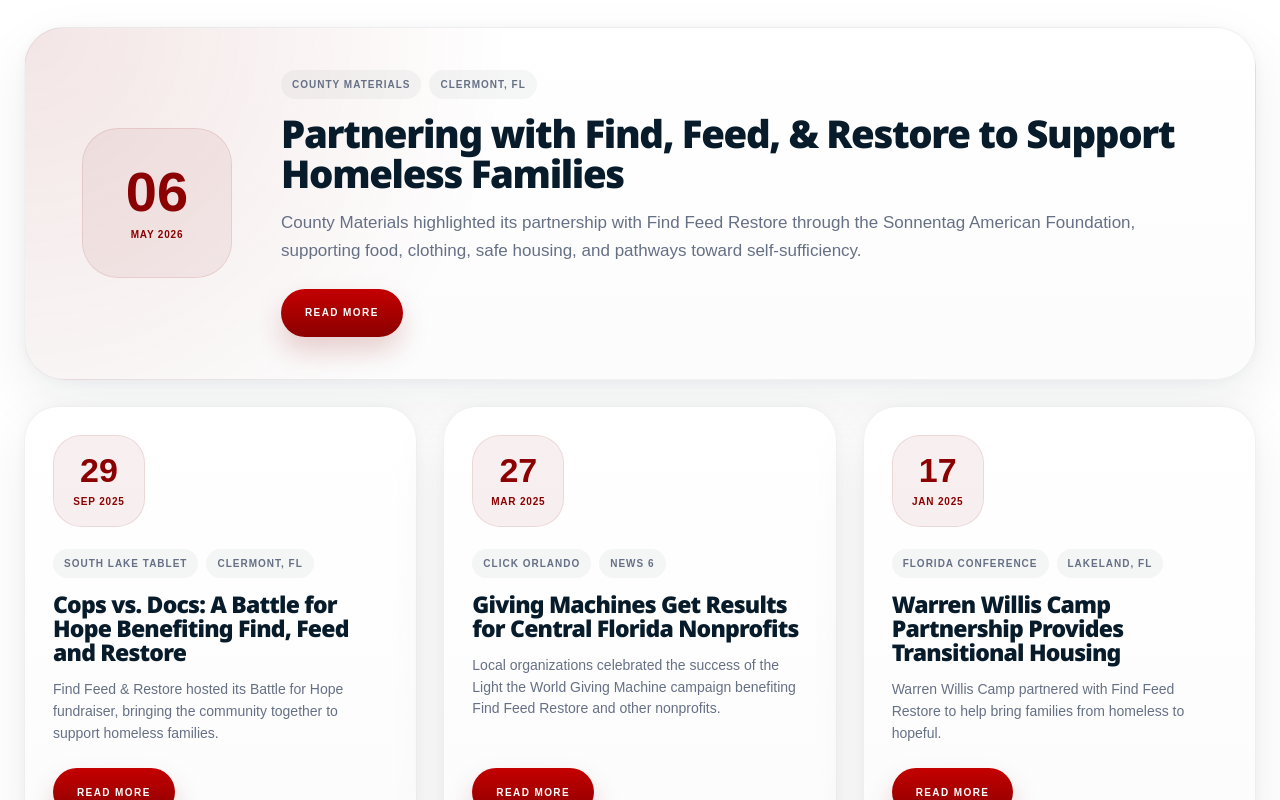
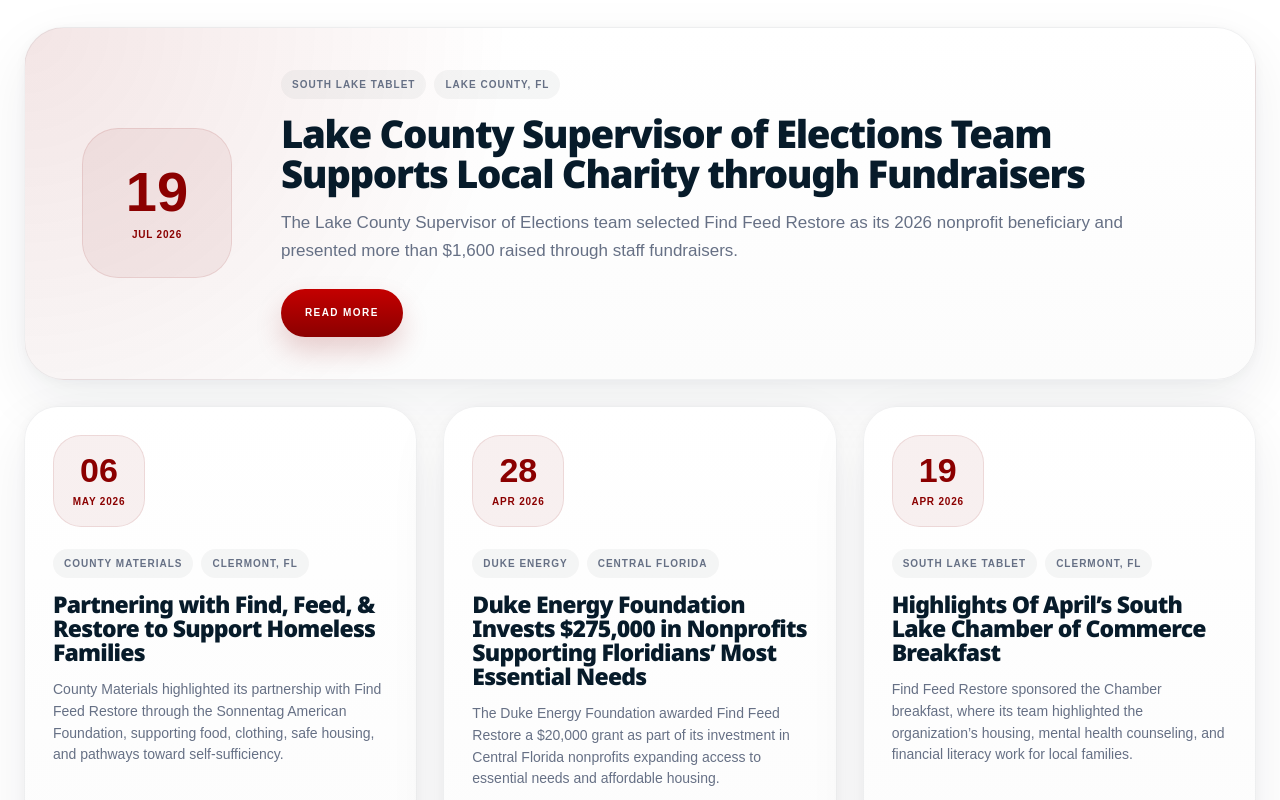
Before and after one commit to find-feed-restore/find-feed-restore, a Next.js app: page /news-media in a window 1280 px wide. Shown: the part 1280-2080 px from the top of the page. Built offline with nearby package versions, Linux system fonts and the light colour scheme.

Commit message:
Add current News and Media coverage

```diff
--- a/scripts/interaction-qa.mjs
+++ b/scripts/interaction-qa.mjs
@@ -462,11 +462,22 @@
       );
       check(
         "News external article links",
-        articleLinkContracts.length === 15 &&
+        articleLinkContracts.length === 18 &&
           articleLinkContracts.every(
             (link) => link.href?.startsWith("https://") && link.target === "_blank" && link.rel === "noopener",
           ),
         articleLinkContracts,
+      );
+      const publishedDates = await reduced.locator("main article time").evaluateAll((times) =>
+        times.map((time) => time.getAttribute("datetime")),
+      );
+      check(
+        "News articles newest first",
+        publishedDates.length === 18 &&
+          publishedDates.every(
+            (date, index) => index === 0 || (date !== null && date <= publishedDates[index - 1]),
+          ),
+        publishedDates,
       );
       const mainHrefs = await reduced.locator("main a").evaluateAll((links) =>
         links.map((link) => link.getAttribute("href")),
--- a/src/app/news-media/page.tsx
+++ b/src/app/news-media/page.tsx
@@ -25,6 +25,18 @@
 
 const newsItems: NewsItem[] = [
   {
+    publishedAt: "2026-07-19",
+    day: "19",
+    monthYear: "Jul 2026",
+    source: "South Lake Tablet",
+    location: "Lake County, FL",
+    title: "Lake County Supervisor of Elections Team Supports Local Charity through Fundraisers",
+    description:
+      "The Lake County Supervisor of Elections team selected Find Feed Restore as its 2026 nonprofit beneficiary and presented more than $1,600 raised through staff fundraisers.",
+    href: "https://sltablet.com/2026/07/19/lake-county-supervisor-of-elections-team-supports-local-charity-through-fundraisers/",
+  },
+  {
+    publishedAt: "2026-05-06",
     day: "06",
     monthYear: "May 2026",
     source: "County Materials",
@@ -33,9 +45,31 @@
     description:
       "County Materials highlighted its partnership with Find Feed Restore through the Sonnentag American Foundation, supporting food, clothing, safe housing, and pathways toward self-sufficiency.",
     href: "https://www.countymaterials.com/our-culture-and-team/partnering-with-find-feed-restore-to-support-homeless-families",
-    featured: true,
   },
   {
+    publishedAt: "2026-04-28",
+    day: "28",
+    monthYear: "Apr 2026",
+    source: "Duke Energy",
+    location: "Central Florida",
+    title: "Duke Energy Foundation Invests $275,000 in Nonprofits Supporting Floridians’ Most Essential Needs",
+    description:
+      "The Duke Energy Foundation awarded Find Feed Restore a $20,000 grant as part of its investment in Central Florida nonprofits expanding access to essential needs and affordable housing.",
+    href: "https://news.duke-energy.com/releases/duke-energy-foundation-invests-275-000-in-nonprofits-supporting-floridians-most-essential-needs",
+  },
+  {
+    publishedAt: "2026-04-19",
+    day: "19",
+    monthYear: "Apr 2026",
+    source: "South Lake Tablet",
+    location: "Clermont, FL",
+    title: "Highlights Of April’s South Lake Chamber of Commerce Breakfast",
+    description:
+      "Find Feed Restore sponsored the Chamber breakfast, where its team highlighted the organization’s housing, mental health counseling, and financial literacy work for local families.",
+    href: "https://sltablet.com/2026/04/19/highlights-of-aprils-south-lake-chamber-of-commerce-breakfast/",
+  },
+  {
+    publishedAt: "2025-09-29",
     day: "29",
     monthYear: "Sep 2025",
     source: "South Lake Tablet",
@@ -46,6 +80,7 @@
     href: "https://sltablet.com/2025/09/29/cops-vs-docs-a-battle-for-hope-benefiting-find-feed-and-restore/",
   },
   {
+    publishedAt: "2025-03-27",
     day: "27",
     monthYear: "Mar 2025",
     source: "Click Orlando",
@@ -56,6 +91,7 @@
     href: "https://www.clickorlando.com/news/local/2025/03/27/giving-machines-get-results-for-central-florida-nonprofits/",
   },
   {
+    publishedAt: "2025-01-17",
     day: "17",
     monthYear: "Jan 2025",
     source: "Florida Conference",
@@ -66,6 +102,7 @@
     href: "https://www.flumc.org/newsdetail/warren-willis-camp-has-a-partnership-to-provide-transitional-housing-for-the-homeless-18876545",
   },
   {
+    publishedAt: "2024-12-19",
     day: "19",
     monthYear: "Dec 2024",
     source: "Clermont Sun",
@@ -76,6 +113,7 @@
     href: "https://www.midfloridanewspapers.com/clermont_sun/news/a-unique-and-impactful-way-to-support-local-charities/article_1de9a5b2-be28-11ef-90d1-830d586dc15a.html",
   },
   {
+    publishedAt: "2024-12-17",
     day: "17",
     monthYear: "Dec 2024",
     source: "American Land Title Association",
@@ -86,6 +124,7 @@
     href: "https://www.alta.org/news-and-publications/news/20241217-Your-Donations-at-Work-Stories-of-Hope-and-Home-from-ALTA-Good-Deeds",
   },
   {
+    publishedAt: "2024-12-02",
     day: "02",
     monthYear: "Dec 2024",
     source: "Style.",
@@ -96,6 +135,7 @@
     href: "https://lakeandsumterstyle.com/double-the-difference-power-couples-of-2024/",
   },
   {
+    publishedAt: "2024-09-17",
     day: "17",
     monthYear: "Sep 2024",
     source: "Clermont Sun",
@@ -106,6 +146,7 @@
     href: "https://www.midfloridanewspapers.com/clermont_sun/homeless-families-are-the-real-winners-in-this-year-s-battle-for-hope/article_0ea19fd4-74e4-11ef-afab-27e6e8731ec3.html",
   },
   {
+    publishedAt: "2024-09-14",
     day: "14",
     monthYear: "Sep 2024",
     source: "South Lake Tablet",
@@ -116,6 +157,7 @@
     href: "https://sltablet.com/2024/09/14/find-feed-and-restore-a-battle-for-hope/",
   },
   {
+    publishedAt: "2024-06-28",
     day: "28",
     monthYear: "Jun 2024",
     source: "Style.",
@@ -126,6 +168,7 @@
     href: "https://lakeandsumterstyle.com/hi-society-the-south-lake-business-leaders/",
   },
   {
+    publishedAt: "2024-04-16",
     day: "16",
     monthYear: "Apr 2024",
     source: "South Lake Tablet",
@@ -136,6 +179,7 @@
     href: "https://sltablet.com/2024/04/16/poverty-simulation-experience-the-challenges-of-living-in-poverty/",
   },
   {
+    publishedAt: "2023-11-16",
     day: "16",
     monthYear: "Nov 2023",
     source: "The News Leader",
@@ -146,6 +190,7 @@
     href: "https://www.midfloridanewspapers.com/clermont_news_leader/construction-begins-on-affordable-housing-project/article_21c1d924-8487-11ee-92d6-a385a518affe.html",
   },
   {
+    publishedAt: "2019-08-05",
     day: "05",
     monthYear: "Aug 2019",
     source: "Spectrum News 13",
@@ -156,6 +201,7 @@
     href: "https://mynews13.com/fl/orlando/news/2019/08/05/everyday-hero--clermont-pastor-helps-families-get-back-on-their-feet",
   },
   {
+    publishedAt: "2018-03-19",
     day: "19",
     monthYear: "Mar 2018",
     source: "South Lake Tablet",
@@ -166,6 +212,7 @@
     href: "https://sltablet.com/2018/03/19/brian-broadway-receives-the-gem-of-the-hills-award/",
   },
   {
+    publishedAt: "2017-04-27",
     day: "27",
     monthYear: "Apr 2017",
     source: "Click Orlando",
@@ -196,7 +243,7 @@
           title="Hope is happening across Central Florida."
           description="From affordable housing milestones and community fundraisers to restored trailers, local partnerships, and mission-driven videos, these stories show the work of Find, Feed & Restore in action."
         />
-        <NewsGrid items={newsItems} />
+        <NewsGrid items={newsItems.toSorted((a, b) => b.publishedAt.localeCompare(a.publishedAt))} />
         <EditorialCta variant="news" />
       </main>
       <SiteFooter />
--- a/src/components/editorial-sections.tsx
+++ b/src/components/editorial-sections.tsx
@@ -21,6 +21,7 @@
 };
 
 export type NewsItem = {
+  publishedAt: string;
   day: string;
   monthYear: string;
   source: string;
@@ -28,7 +29,6 @@
   title: string;
   description: string;
   href: string;
-  featured?: boolean;
 };
 
 export function EditorialHero({ eyebrow, title, description, variant }: EditorialHeroProps) {
@@ -71,10 +71,10 @@
   return <div className={styles.inner}>{children}</div>;
 }
 
-function NewsCard({ item }: { item: NewsItem }) {
+function NewsCard({ item, featured = false }: { item: NewsItem; featured?: boolean }) {
   return (
-    <article className={`${styles.newsCard} ${item.featured ? styles.featured : ""}`}>
-      <time className={styles.newsDate} dateTime={`${item.monthYear} ${item.day}`}>
+    <article className={`${styles.newsCard} ${featured ? styles.featured : ""}`}>
+      <time className={styles.newsDate} dateTime={item.publishedAt}>
         <span>{item.day}</span>
         <strong>{item.monthYear}</strong>
       </time>
@@ -104,8 +104,8 @@
           id="news-press-title"
         />
         <div className={styles.newsGrid}>
-          {items.map((item) => (
-            <NewsCard item={item} key={item.href} />
+          {items.map((item, index) => (
+            <NewsCard item={item} featured={index === 0} key={item.href} />
           ))}
         </div>
       </EditorialContainer>
```
Also changed, not shown: 2 other files (tests, documents, lock files or other folders).
